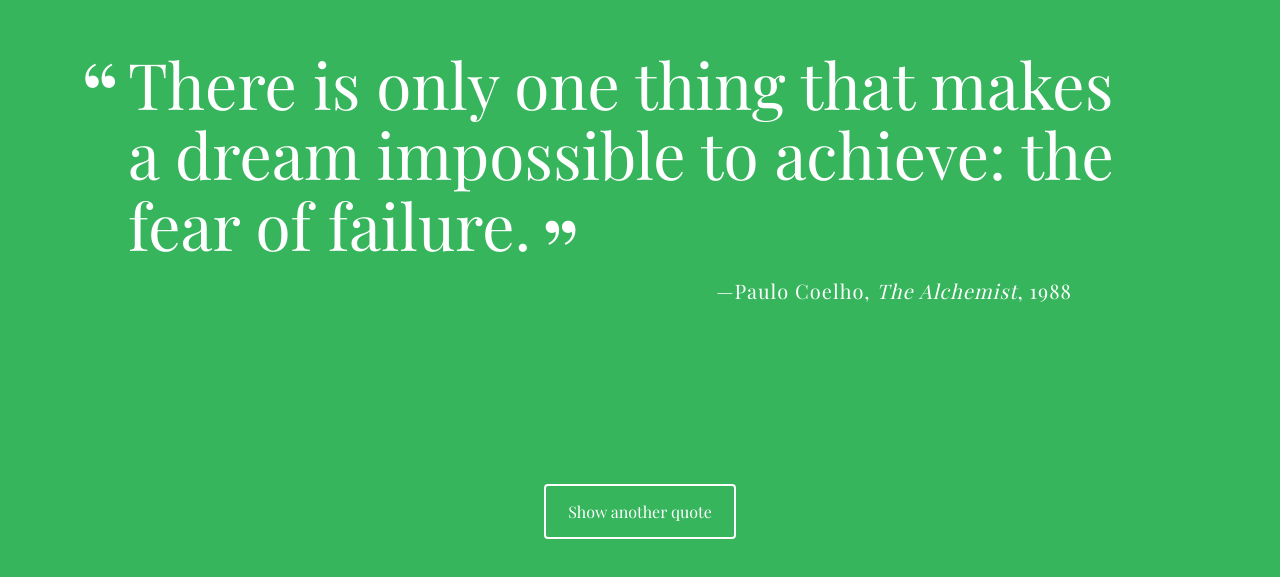
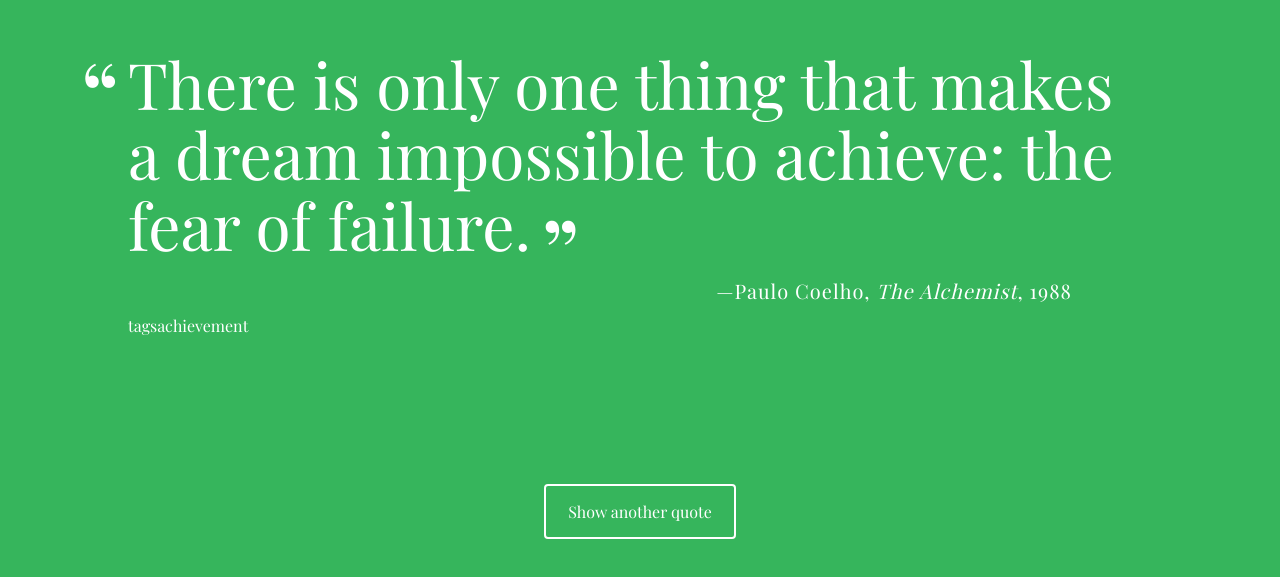
Before and after one commit to ptzencode/a-random-quote-generator, a plain HTML site: page index.html in a window 1280 px wide. Shown: the part 111-688 px from the top of the page. Drawn offline with nearby package versions, Linux system fonts and the light colour scheme; a web font is replaced by a local one.

Commit message:
adding starter tags in html

```diff
--- a/index.html
+++ b/index.html
@@ -12,6 +12,7 @@
     <div id="quote-box">
       <p class="quote">There is only one thing that makes a dream impossible to achieve: the fear of failure.</p>
       <p class="source">Paulo Coelho<span class="citation">The Alchemist</span><span class="year">1988</span></p>
+      <p class="tags">tags<span class="tag-list">achievement</span></p>
     </div>
     <button id="loadQuote">Show another quote</button>
   </div>
```
